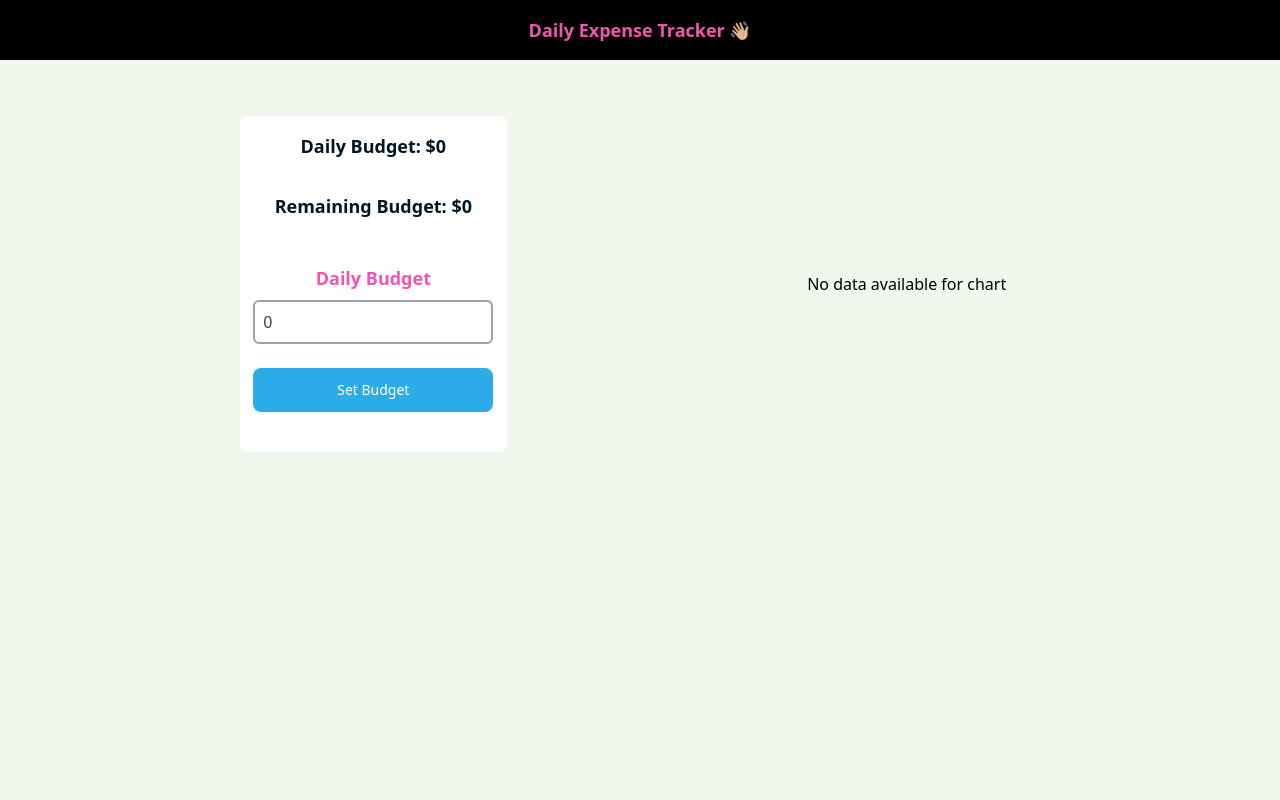
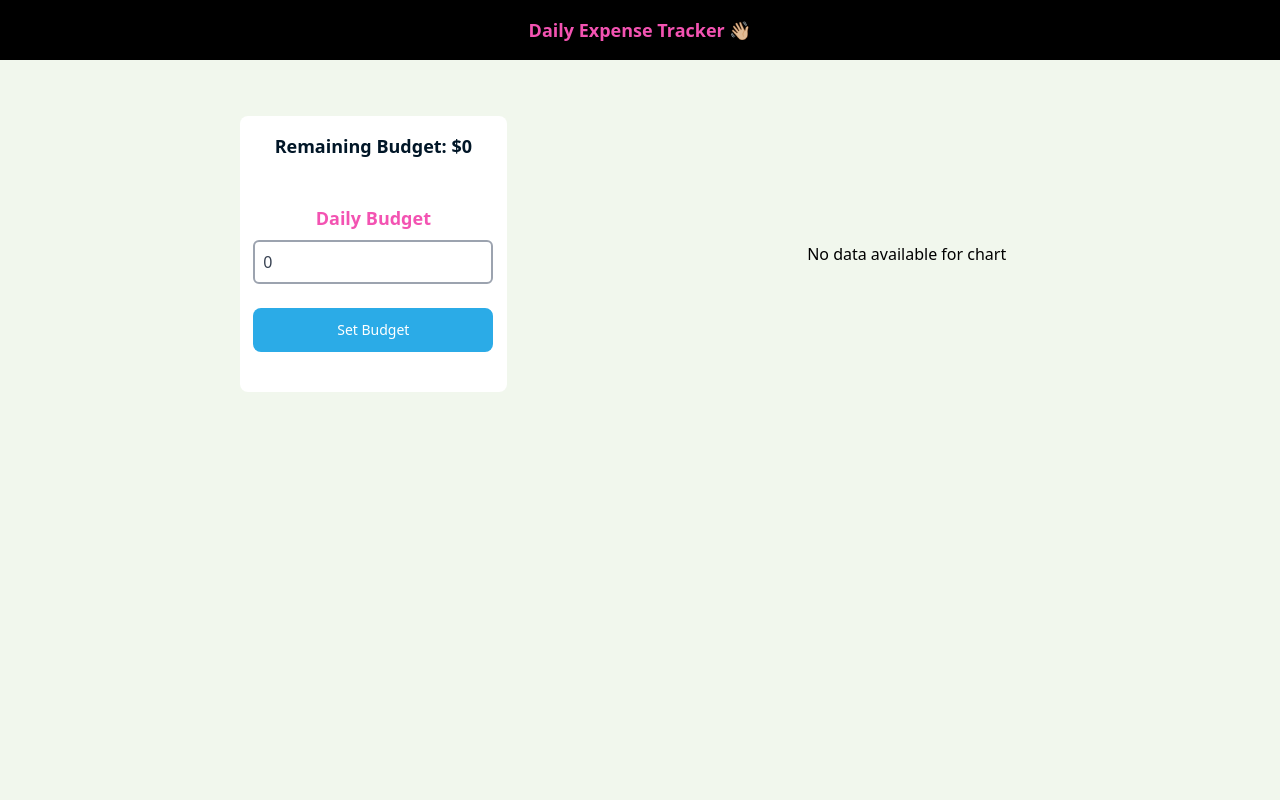
Before and after one commit to jvillad/simple-expense-tracker, a React (Vite) app: page / in a window 1280 px wide. Shown: the top 800 px of the page. Built offline with nearby package versions, Linux system fonts and the light colour scheme.

Commit message:
budget header hidden if no budget

```diff
--- a/src/component/UserBudgetHeader.tsx
+++ b/src/component/UserBudgetHeader.tsx
@@ -5,7 +5,13 @@ interface MaxBudget {
 function UserBudgetHeader({ userDailyBudget }: MaxBudget) {
   return (
     <div>
-      <h1 className="text-center text-lg py-4 font-bold text-[#011627]">
+      <h1
+        className={
+          userDailyBudget
+            ? 'text-center text-lg py-4 font-bold text-[#011627]'
+            : 'hidden'
+        }
+      >
         {`Daily Budget: $${userDailyBudget}`}
       </h1>
     </div>
```
